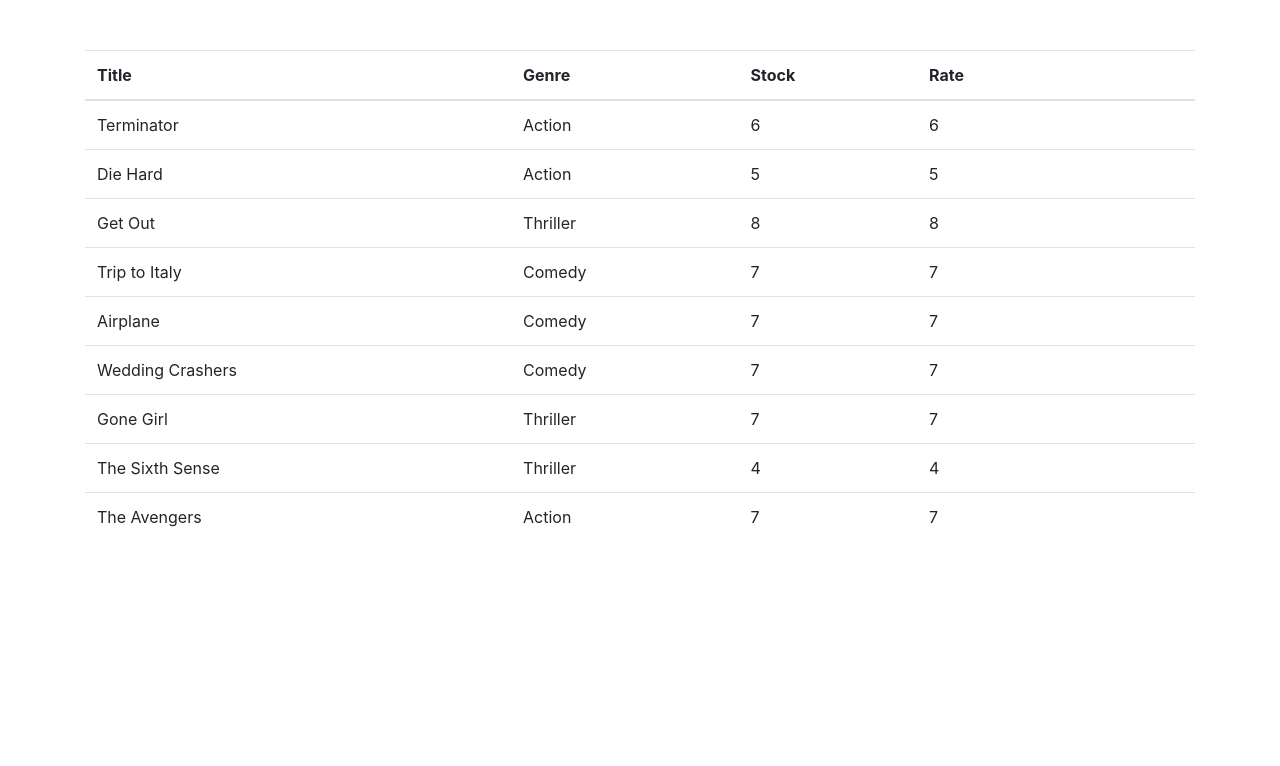
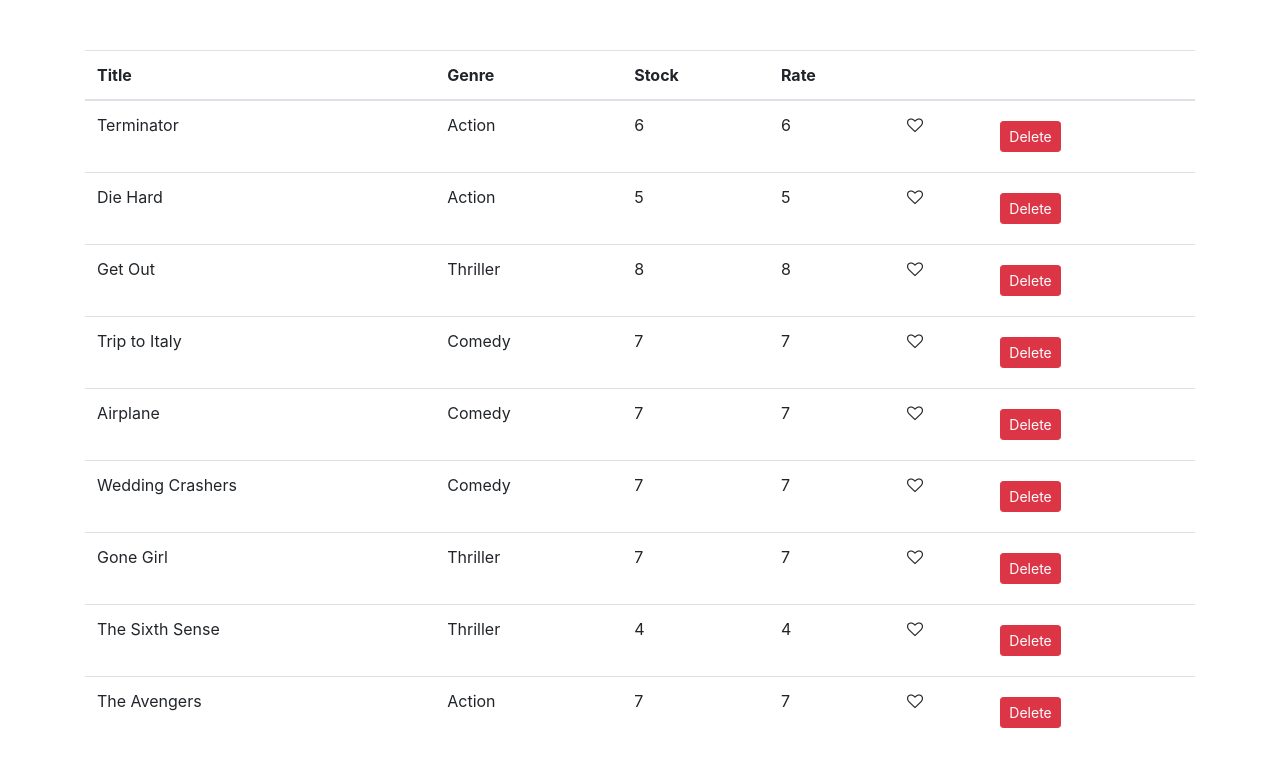
Before and after one commit to Kleberjs/vidly-front-end, a React (Create React App) app: page / in a window 1280 px wide. Shown: the top 766 px of the page. Built offline with nearby package versions, Linux system fonts and the light colour scheme.

Commit message:
insert delete-button and btn-like

```diff
--- a/src/components/movies.jsx
+++ b/src/components/movies.jsx
@@ -29,8 +29,12 @@
               <td>{movie.genre.name}</td>
               <td>{movie.numberInStock}</td>
               <td>{movie.numberInStock}</td>
-              <td></td>
-              <td></td>
+              <td>
+                <i className="fa fa-heart-o"></i>
+              </td>
+              <td>
+                <button className="btn btn-danger btn-sm m-2">Delete</button>
+              </td>
             </tr>
           ))}
         </tbody>
```
